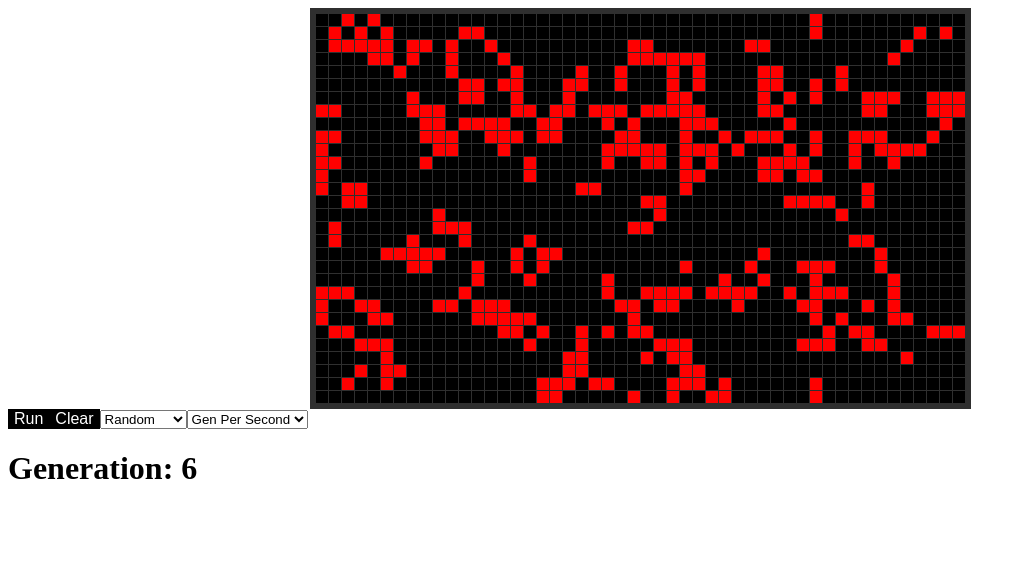
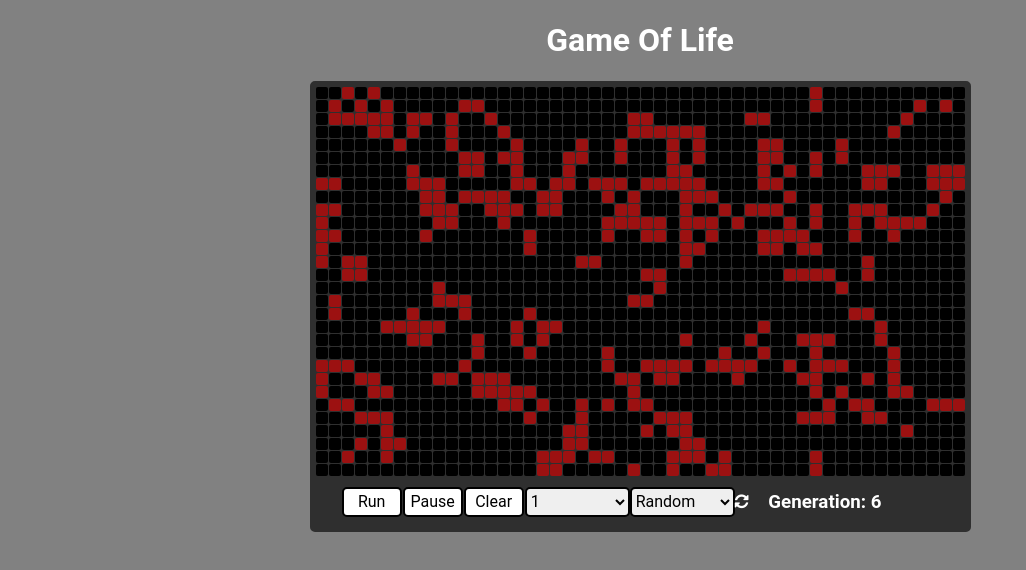
Before and after one commit to ABaiyat/Game-Of-Life, an Angular app: page / in a window 1280 px wide. Shown: the top 570 px of the page, without its empty margins (0-1026 px from the left). Built offline with nearby package versions, Linux system fonts and the light colour scheme; a small style sheet from the web is missing.

Commit message:
Added Pause Button and Styling

```diff
--- a/package.json
+++ b/package.json
@@ -22,6 +22,8 @@
     "@angular/platform-browser-dynamic": "^4.0.0",
     "@angular/router": "^4.0.0",
     "core-js": "^2.4.1",
+    "font-awesome": "^4.7.0",
+    "roboto-fontface": "^0.8.0",
     "rxjs": "^5.4.1",
     "zone.js": "^0.8.14"
   },
@@ -41,6 +43,7 @@
     "karma-coverage-istanbul-reporter": "^1.2.1",
     "karma-jasmine": "~1.1.0",
     "karma-jasmine-html-reporter": "^0.2.2",
+    "node-sass": "^4.5.3",
     "protractor": "~5.1.2",
     "ts-node": "~3.0.4",
     "tslint": "~5.3.2",
--- a/src/app/app.component.css
+++ b/src/app/app.component.css
@@ -1,4 +1,4 @@
 body {
   overflow-x:scroll;
-  color:purple;
+  background-color:red;
 }
--- a/src/app/components/board/board.component.css
+++ b/src/app/components/board/board.component.css
@@ -1,5 +1,27 @@
-body {
-  background-color: green !important;
+.title {
+  text-align: center;
+  font-family:"Roboto";
+  color:white;
+}
+
+.buttonRow {
+  text-align: center;
+  display:inline-block;
+  margin:auto 0 !important;
+  padding:10px;
+  background:#2F2F2F;
+}
+
+.generationCount  {
+  padding-left: 20px;
+  text-align: left;
+  float:right;
+  display: inline-block;
+  margin:0;
+  color:white;
+  font-family:Roboto;
+  width:170px !important;
+  line-height: 30px;
 }
 
 .board {
@@ -10,23 +32,84 @@ body {
   border-style:solid;
   border-color:#2F2F2F;
   border-width:5px;
+  border-radius:5px;
+  display:inline-block;
   height:auto;
 }
 
+.fa {
+  color:white;
+}
+
 button {
-  background: black;
+  font-family:Roboto;
+  background:white;
+  outline:none;
+  padding:2px;
+  margin-right: 1px;
+  border-style: solid !important;
+  border-color:black;
+  border-width: 2px !important;
+  border-radius: 5px;
+  font-size:1rem;
+  height:30px;
+  width:60px;
+}
+
+button:active {
+  border-color: black !important;
+}
+
+button:hover {
+  background:black;
   color:white;
+}
+
+select {
+  font-family: Roboto;
+  font-size:1rem;
+  padding:0;
+  height:30px;
   outline:none;
-  border:none;
-  font-size:1rem;
+  width:105px;
+  border-width:2px;
+  border-radius:5px;
+  border-color:black;
 }
+
+select:hover, select:active, select:focus {
+  outline:none;
+  background:black;
+  color:white;
+}
+
+option {
+  border-radius:5px;
+}
+
+option:hover {
+  outline:none;
+  background:black;
+  color:white;
+}
+
+select option:checked:after {
+    content: attr(title);
+    background: #666;
+    color: #fff;
+    position: absolute;
+    width: 100%;
+    left: 0;
+    border: none;
+}
+
+
 
 table {
   border-spacing: 1px;
   table-layout: fixed;
   width:auto;
 }
-
 
 td {
   border-style:none !important;
@@ -36,6 +119,7 @@ td {
   height:10px;
   min-width: 10px;
   min-height: 10px;
+  border-radius:2px;
 }
 
 .on {
--- a/src/app/components/board/board.component.html
+++ b/src/app/components/board/board.component.html
@@ -1,38 +1,35 @@
-
-<!-- <div class="board">
-  <div class="row" *ngFor="let key of numbers">
-    <div class="cell" *ngFor="let key of numbers">
-
-    </div>
-  </div>
-</div> -->
+<h1 class="title">Game Of Life</h1>
 
 
-  <table class="board">
+
+<div class="board">
+
+  <table>
     <tr class="row" *ngFor="let rIndex of nRow">
-      <td class="cell" [attr.id]="'Cell-'+ rIndex +'-' +cIndex"
-      (click)="changeCellState(rIndex, cIndex)"  *ngFor="let cIndex of nCol"
-      [style.background]="checkState(rIndex, cIndex) ? 'red': 'black'"
-      >
-
+      <td class="cell" [attr.id]="'Cell-'+ rIndex +'-' +cIndex" (click)="changeCellState(rIndex, cIndex)" *ngFor="let cIndex of nCol" [style.background]="checkState(rIndex, cIndex) ? '#9C1111': 'black'">
       </td>
     </tr>
-
   </table>
 
-  <button (click)="checkSimState()">Run</button>
+  <div class="buttonRow">
+    <button (click)="run()">Run</button>
+    <button (click)=pause()>Pause</button>
     <button (click)="clearBoard()">Clear</button>
+
+    <select (change)="changeSpeed($event.target.value)">
+      <option *ngFor="let speed of speeds">
+        {{speed}}
+      </option>
+    </select>
 
     <select (change)="changePattern($event.target.value)">
       <option *ngFor="let pattern of patterns">
         {{pattern}}
       </option>
     </select>
+    <i (click)="refresh()" class="fa fa-refresh"></i>
 
-  <select (change)="changeSpeed($event.target.value)">
-    <option value="" disabled selected>Gen Per Second</option>
-    <option *ngFor="let speed of speeds">
-      {{speed}}
-    </option>
-  </select>
-  <h1>Generation: {{ generationNum }}</h1>
+    <h3 class="generationCount">Generation: {{ generationNum }}</h3>
+  </div>
+
+</div>
--- a/src/app/components/board/board.component.ts
+++ b/src/app/components/board/board.component.ts
@@ -29,6 +29,27 @@ export class BoardComponent implements OnInit {
   speeds = [
     1, 2, 3, 4, 5
   ]
+
+  pulsarPattern = [
+    [0,0], [0,1], [0,2], [0,6], [0,7], [0,8],
+    [5,0], [5,1], [5,2], [5,6], [5,7], [5,8],
+    [7,0], [7,1], [7,2], [7,6], [7,7], [7,8],
+    [12,0], [12,1], [12,2], [12,6], [12,7], [12,8],
+
+    [2,-2], [3,-2], [4,-2], [2,3], [3,3], [4,3],
+    [2,5], [3,5], [4,5], [2,10], [3,10], [4,10],
+    [8,-2], [9,-2], [10,-2], [8,3], [9,3], [10,3],
+    [8,5], [9,5], [10,5], [8,10], [9,10], [10,10]
+  ]
+
+  gliderGunPattern = [
+    [0,0], [0,1], [1,1], [1,0], [0,10], [1,10], [3,11], [4,12], [4,13],
+    [-1,11], [-2,12], [-2,13], [1,14], [-1,15], [0,16], [1,16], [2,16],
+    [3,15], [1,17], [0,20], [2,10], [-1,20], [-2,20], [0,21], [-1,21], [-2, 21],
+    [1,22], [-3,22], [-3,24], [-4,24], [1,24], [2,24], [-2,34], [-1,34],
+    [-1,35],[-2,35],
+  ]
+
 
   constructor() {
     this.numOfRows = 30;
@@ -63,11 +84,19 @@ export class BoardComponent implements OnInit {
 
   }
 
+  // On initialization, randomizes the board and runs the simulation
   ngOnInit() {
     this.randomizeBoard();
-    this.checkSimState();
+    this.run();
   }
 
+  // When the refresh icon is clicked, refreshes the pattern that is selected
+  refresh() {
+    this.changePattern(this.patternState);
+  }
+
+  // Changes the pattern when a new pattern is selected, or reinitializes the
+  // selected pattern when the refresh icon is clicked
   changePattern(pattern) {
     console.log(pattern);
     this.patternState = pattern;
@@ -83,26 +112,9 @@ export class BoardComponent implements OnInit {
     }
   }
 
-  pulsarPattern = [
-    [0,0], [0,1], [0,2], [0,6], [0,7], [0,8],
-    [5,0], [5,1], [5,2], [5,6], [5,7], [5,8],
-    [7,0], [7,1], [7,2], [7,6], [7,7], [7,8],
-    [12,0], [12,1], [12,2], [12,6], [12,7], [12,8],
-
-    [2,-2], [3,-2], [4,-2], [2,3], [3,3], [4,3],
-    [2,5], [3,5], [4,5], [2,10], [3,10], [4,10],
-    [8,-2], [9,-2], [10,-2], [8,3], [9,3], [10,3],
-    [8,5], [9,5], [10,5], [8,10], [9,10], [10,10]
-  ]
-
-  gliderGunPattern = [
-    [0,0], [0,1], [1,1], [1,0], [0,10], [1,10], [3,11], [4,12], [4,13],
-    [-1,11], [-2,12], [-2,13], [1,14], [-1,15], [0,16], [1,16], [2,16],
-    [3,15], [1,17], [0,20], [2,10], [-1,20], [-2,20], [0,21], [-1,21], [-2, 21],
-    [1,22], [-3,22], [-3,24], [-4,24], [1,24], [2,24], [-2,34], [-1,34],
-    [-1,35],[-2,35],
-  ]
-
+  // Takes in the requested pattern and the column and row offsets. Updates
+  // the board with the specified pattern by taking in an array of indicies
+  // and setting those index values to true
   update(pattern, colOff, rowOff) {
     this.clearBoard();
     for (var i = 0; i < pattern.length; i++) {
@@ -110,6 +122,7 @@ export class BoardComponent implements OnInit {
     }
   }
 
+  // Changes simulation speed when a new speed is selected
   changeSpeed(genPerSec) {
     this.simulationSpeed = 1000/genPerSec;
   }
@@ -152,13 +165,19 @@ export class BoardComponent implements OnInit {
     }
   }
 
-  checkSimState() {
-    this.isSimRunning = !this.isSimRunning;
-    if (this.isSimRunning) {
-      this.simGeneration();
-    }
+  // Runs the simulation
+  run() {
+    this.isSimRunning = true;
+    this.simGeneration();
+  }
 
+  // Pauses the simulation
+  pause() {
+    this.isSimRunning = false;
   }
+
+
+
 
   // Carries out the generation by generation simulation. Stores the
   // next generation's values in a temporary array to maintain correctness
@@ -216,7 +235,9 @@ export class BoardComponent implements OnInit {
       }
     }
 
-    // Sets the values of the next generation
+    // Sets the values of the next generation. Recursively calls simGeneration in the
+    //specified time if the isSimRunning value has not been changed
+
     if (this.isSimRunning) {
       for (var i = 0; i < this.numOfRows; i++) {
         for (var j = 0; j < this.numOfCols; j++) {
@@ -227,7 +248,6 @@ export class BoardComponent implements OnInit {
 
       setTimeout(()=> {
         this.simGeneration();
-        console.log(this.simulationSpeed);
       }, this.simulationSpeed);
     }
 
--- a/src/styles.css
+++ b/src/styles.css
@@ -1 +1,5 @@
 /* You can add global styles to this file, and also import other style files */
+body {
+  background-color:#818181;
+  text-align: center;
+}
```
Also changed, not shown: .angular-cli.json. Lines whose indentation alone changed are shown as unchanged.
